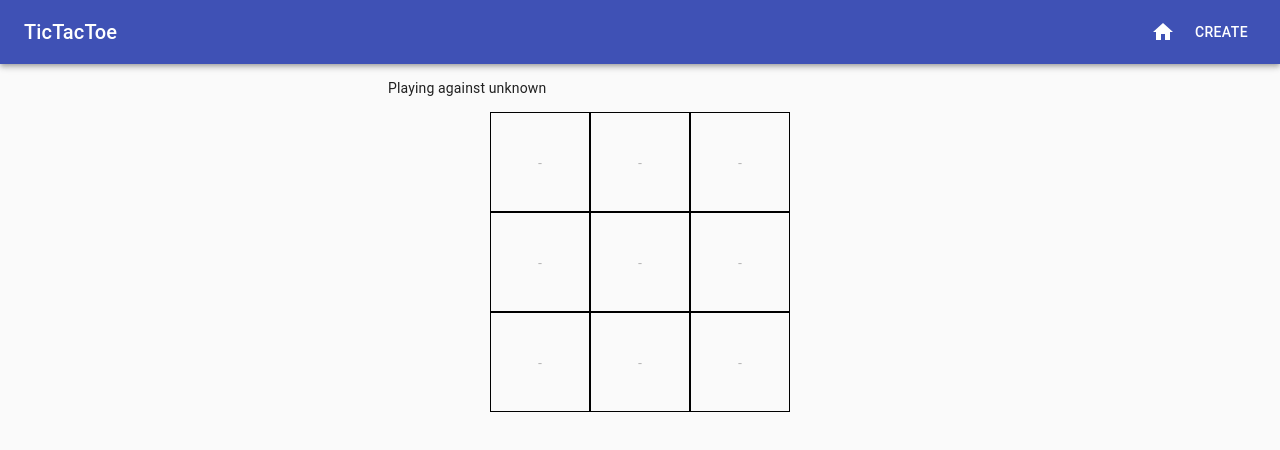
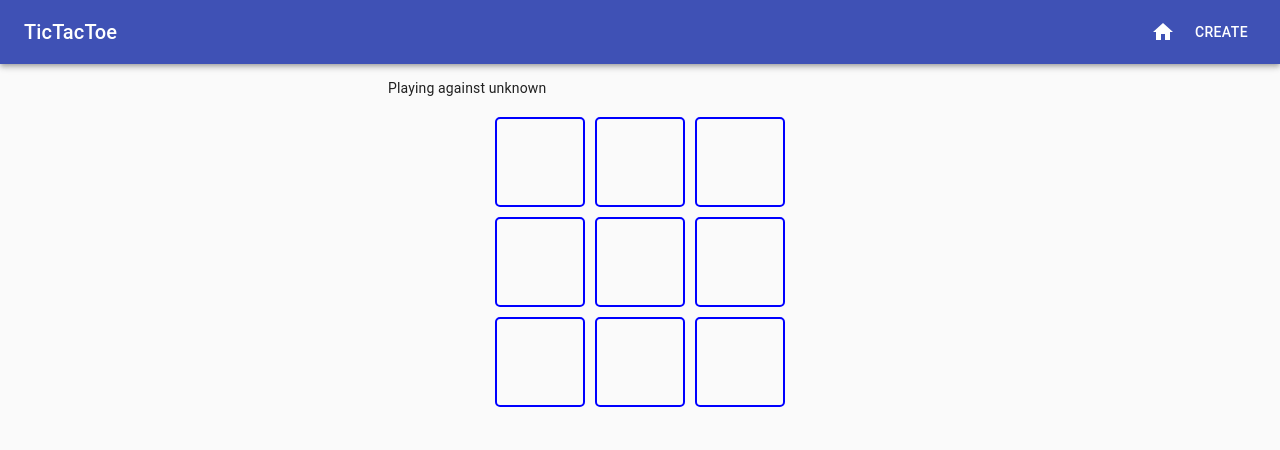
Before and after one commit to daniel-jodlos/tictactoe_frontend, a React (Create React App) app: page /game/1 in a window 1280 px wide. Shown: the top 450 px of the page. Built offline with nearby package versions, Linux system fonts and the light colour scheme; no server answers.

Commit message:
Styling board

```diff
--- a/src/pages/CreateGame.tsx
+++ b/src/pages/CreateGame.tsx
@@ -61,7 +61,7 @@ const URL = () => {
                         fontWeight: 'bolder',
                         textAlign: 'center'
                     }}
-                >{process.env.PUBLIC_URL}/create/{id}</div>
+                >{process.env.PUBLIC_URL}/join/{id}</div>
             </>
         )
     } else {
--- a/src/pages/Game.tsx
+++ b/src/pages/Game.tsx
@@ -1,21 +1,27 @@
-import { Container } from "@material-ui/core";
+import { Container, IconButton } from "@material-ui/core";
 import { Component } from "react";
 import { parse, WebsocketContext, WebsocketContextValue } from "../contexts/websocket_context";
 import { ws } from '../contexts/websocket_context'
+import CloseIcon from '@material-ui/icons/Close';
+import RadioButtonUncheckedIcon from '@material-ui/icons/RadioButtonUnchecked';
 
 import styles from '../styles/Game.module.css'
 
-const BoardCell = ({ value, callback, active }: { active: boolean; value: number; callback: () => void}) => {
-    const text = ((v) : string => {
-        if (v === 0) return '-';
-        else if (v === 1) return 'X';
-        else return 'O'
+const BoardCell = ({ value, callback, active }: { active: boolean; value: number; callback: () => void }) => {
+    const style = {
+        fontSize: '3rem',
+        color: 'black'
+    }
+    const text = ((v) => {
+        if (v === 0) return undefined;
+        else if (v === 1) return <CloseIcon style={style}/>;
+        else return <RadioButtonUncheckedIcon style={style}/>
     })(value)
 
     return (
-        <>
-            <button className={styles.item} onClick={callback} disabled={!active}>{text}</button>
-        </>
+        <div className={styles.item}>
+            <IconButton onClick={callback} style={{width: '100%', height: '100%'}} disabled={!active}>{text}</IconButton>
+        </div>
     )
 }
 
@@ -111,6 +117,8 @@ class GameClass extends Component {
 
     callback({send}: WebsocketContextValue, i: number) {
         return () => {
+            console.log(`callback called ${i}`);
+
             this.updateBoard(i, this.state.element)
             this.set((s: StateType) => s.turn = false)
             const y = Math.floor(i / 3);
--- a/src/styles/Game.module.css
+++ b/src/styles/Game.module.css
@@ -9,13 +9,8 @@
 
 .item {
     background: none;
-    border: solid black 1px;
-    display: table-cell;
-
-    align-items: center;
-    padding: 10px;
-    margin: 0;
-
-    width: 100px;
-    height: 100px;
+    border: solid 2px blue;
+    border-radius: 5px;
+    margin: 5px;
+    color: blue;
 }
```
